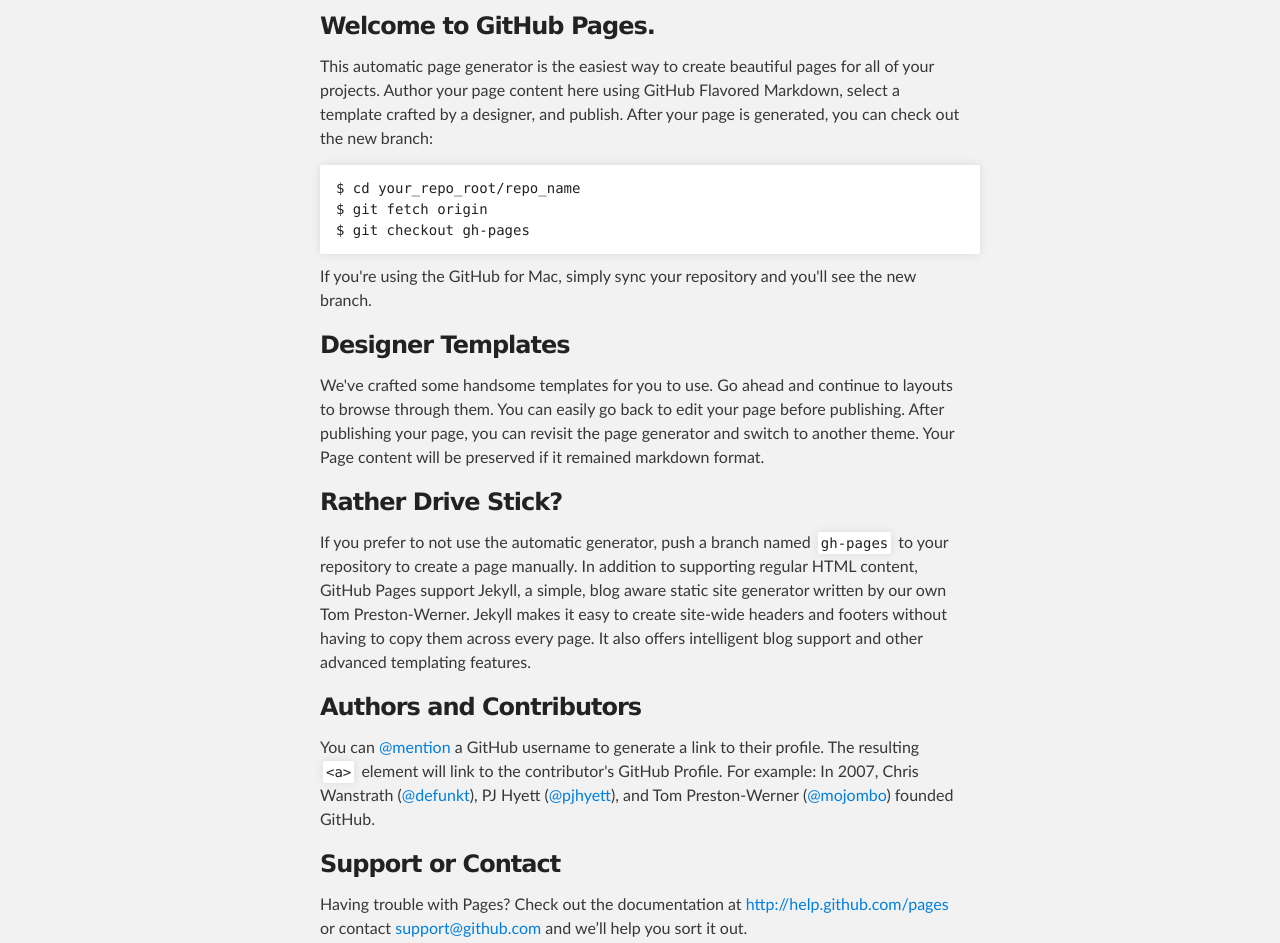
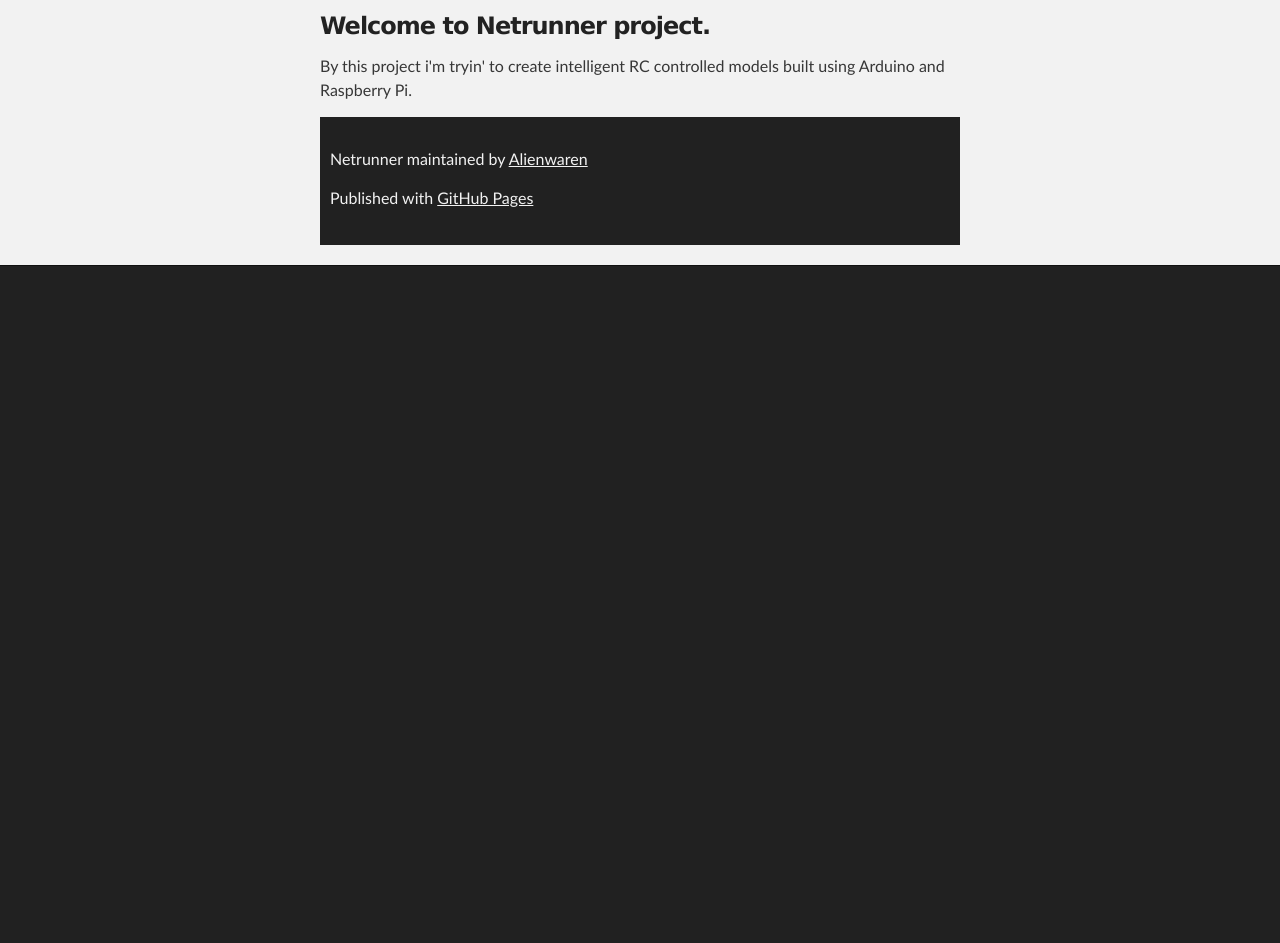
Before and after one commit to Alienwaren/NetrunnerCommunicator, a plain HTML site: page index.html in a window 1280 px wide. Shown: the part 252-1195 px from the top of the page. After the commit the page ends 800 px from the top, so only its background shows below. Drawn offline with Linux system fonts and the light colour scheme.

Commit message:
Changed body

```diff
--- a/index.html
+++ b/index.html
@@ -32,38 +32,11 @@
     <div id="main_content_wrap" class="outer">
       <section id="main_content" class="inner">
         <h3>
-<a name="welcome-to-github-pages" class="anchor" href="#welcome-to-github-pages"><span class="octicon octicon-link"></span></a>Welcome to GitHub Pages.</h3>
+<a name="welcome-to-github-pages" class="anchor" href="#welcome-to-github-pages"><span class="octicon octicon-link"></span></a>Welcome to Netrunner project.</h3>
 
-<p>This automatic page generator is the easiest way to create beautiful pages for all of your projects. Author your page content here using GitHub Flavored Markdown, select a template crafted by a designer, and publish. After your page is generated, you can check out the new branch:</p>
+<p>By this project i'm tryin' to create intelligent RC controlled models built using Arduino and Raspberry Pi.</p>
 
-<pre><code>$ cd your_repo_root/repo_name
-$ git fetch origin
-$ git checkout gh-pages
-</code></pre>
 
-<p>If you're using the GitHub for Mac, simply sync your repository and you'll see the new branch.</p>
-
-<h3>
-<a name="designer-templates" class="anchor" href="#designer-templates"><span class="octicon octicon-link"></span></a>Designer Templates</h3>
-
-<p>We've crafted some handsome templates for you to use. Go ahead and continue to layouts to browse through them. You can easily go back to edit your page before publishing. After publishing your page, you can revisit the page generator and switch to another theme. Your Page content will be preserved if it remained markdown format.</p>
-
-<h3>
-<a name="rather-drive-stick" class="anchor" href="#rather-drive-stick"><span class="octicon octicon-link"></span></a>Rather Drive Stick?</h3>
-
-<p>If you prefer to not use the automatic generator, push a branch named <code>gh-pages</code> to your repository to create a page manually. In addition to supporting regular HTML content, GitHub Pages support Jekyll, a simple, blog aware static site generator written by our own Tom Preston-Werner. Jekyll makes it easy to create site-wide headers and footers without having to copy them across every page. It also offers intelligent blog support and other advanced templating features.</p>
-
-<h3>
-<a name="authors-and-contributors" class="anchor" href="#authors-and-contributors"><span class="octicon octicon-link"></span></a>Authors and Contributors</h3>
-
-<p>You can <a href="https://github.com/blog/821" class="user-mention">@mention</a> a GitHub username to generate a link to their profile. The resulting <code>&lt;a&gt;</code> element will link to the contributor's GitHub Profile. For example: In 2007, Chris Wanstrath (<a href="https://github.com/defunkt" class="user-mention">@defunkt</a>), PJ Hyett (<a href="https://github.com/pjhyett" class="user-mention">@pjhyett</a>), and Tom Preston-Werner (<a href="https://github.com/mojombo" class="user-mention">@mojombo</a>) founded GitHub.</p>
-
-<h3>
-<a name="support-or-contact" class="anchor" href="#support-or-contact"><span class="octicon octicon-link"></span></a>Support or Contact</h3>
-
-<p>Having trouble with Pages? Check out the documentation at <a href="http://help.github.com/pages">http://help.github.com/pages</a> or contact <a href="mailto:support@github.com">support@github.com</a> and we’ll help you sort it out.</p>
-      </section>
-    </div>
 
     <!-- FOOTER  -->
     <div id="footer_wrap" class="outer">
```
